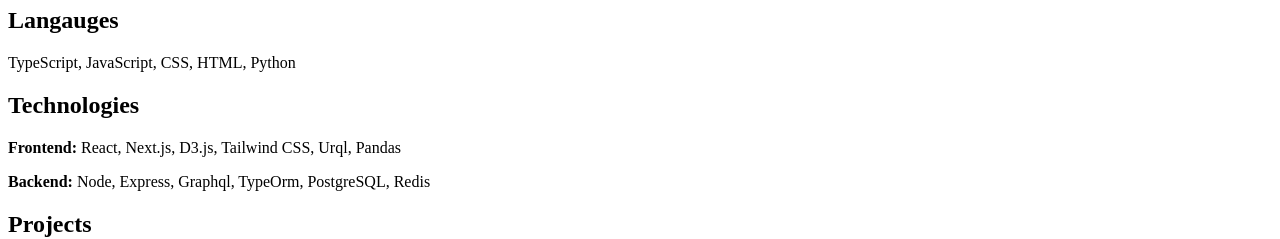
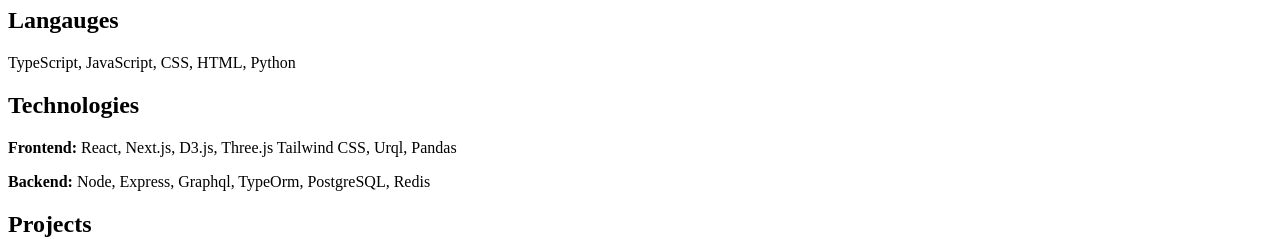
Before and after one commit to anxietyattacked/portfolio-v2, a Next.js app: page / in a window 1280 px wide. Shown: the part 1120-1359 px from the top of the page. Built offline with nearby package versions, Linux system fonts and the light colour scheme.

Commit message:
spotify-clone update v1.14

```diff
--- a/components/Skills.js
+++ b/components/Skills.js
@@ -114,8 +114,8 @@ const Skills = () => {
         <div className="col-span-full md:col-span-1">
           <h1 className="text-white text-2xl mb-4 text-center">Technologies</h1>
           <p className="text-gray-100 text-center">
-            <strong>Frontend:</strong> React, Next.js, D3.js, Tailwind CSS,
-            Urql, Pandas
+            <strong>Frontend:</strong> React, Next.js, D3.js, Three.js Tailwind
+            CSS, Urql, Pandas
           </p>
           <p className="text-gray-100 text-center">
             <strong>Backend:</strong> Node, Express, Graphql, TypeOrm,
--- a/data/projectInfo.js
+++ b/data/projectInfo.js
@@ -31,7 +31,7 @@ export const projectData = [
     iHeight: 927,
   },
   {
-    name: "Marketing and Analytics Company <br>Website and Blog</br>",
+    name: "Marketing and Analytics Company Website and Blog",
     image: "/images/Markalytics.png",
     info: "Markalytics is a website and blog for a marketing and analytics company built in React. It features a video background for desktops, hamburger menu for mobile, a working contact form, and a paginated blog with articles.",
     tech: "React",
```
